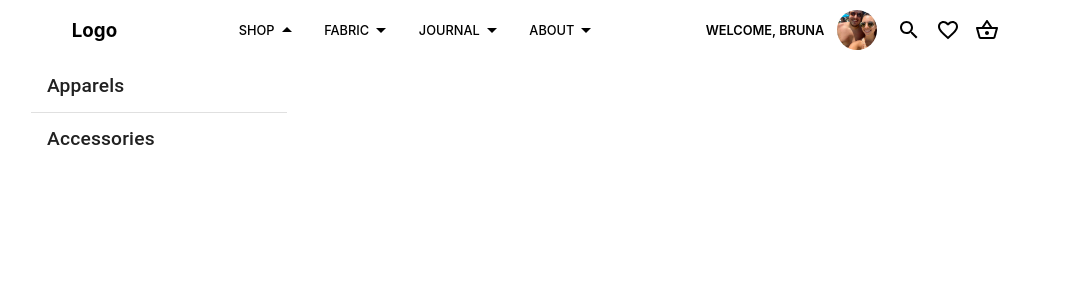
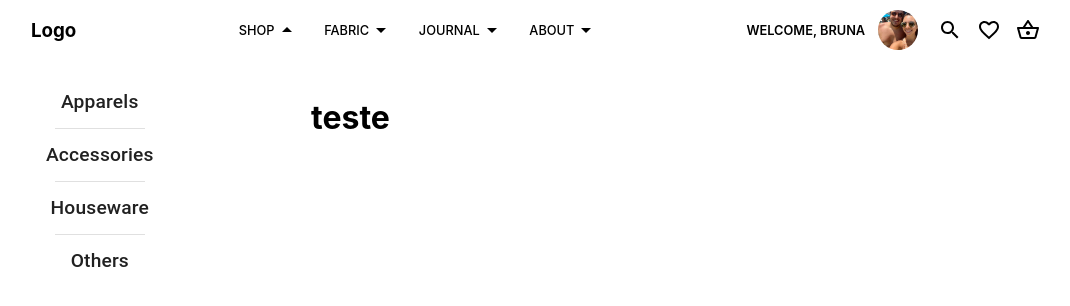
Before and after one commit to danielbeckera/ecommerce, a React (Create React App) app: page / in a window 1280 px wide. Shown: the top 306 px of the page, without its empty margins (97-1167 px from the left). Built offline with nearby package versions, Linux system fonts and the light colour scheme.

Commit message:
making header responsive, adding drawer component to stack filters when screen is mobile like and creating main shop screen component

```diff
--- a/package.json
+++ b/package.json
@@ -7,6 +7,7 @@
     "@emotion/styled": "^11.6.0",
     "@mui/icons-material": "^5.2.1",
     "@mui/material": "^5.2.3",
+    "@mui/styles": "^5.2.3",
     "@testing-library/jest-dom": "^5.11.4",
     "@testing-library/react": "^11.1.0",
     "@testing-library/user-event": "^12.1.10",
--- a/src/components/Header.js
+++ b/src/components/Header.js
@@ -7,13 +7,19 @@ import {
   ArrowDropDownOutlined,
   ArrowDropUpOutlined,
 } from "@mui/icons-material";
+import { withStyles } from "@mui/styles";
 import { Avatar } from "@mui/material";
 import photo from "../assets/image.jpg";
 
 const HeaderContainer = styled.header`
   display: flex;
-  justify-content: space-around;
+  flex-direction: column;
+  justify-content: space-between;
   align-items: center;
+  margin-bottom: 1em;
+  @media (min-width: 850px) {
+    flex-direction: row;
+  }
 `;
 
 const Navbar = styled.ul`
@@ -33,6 +39,13 @@ const AvatarSection = styled.div`
   display: flex;
 `;
 
+const WelcomeAvatarSection = styled.div`
+  display: flex;
+  @media (min-width: 850px) {
+    flex-direction: row;
+  }
+`;
+
 const WelcomeMessage = styled.p`
   margin-right: 1em;
   font-size: 0.8rem;
@@ -41,7 +54,6 @@ const WelcomeMessage = styled.p`
 
 const IconsContainer = styled.div`
   display: flex;
-  justify-content: space-between;
   align-items: center;
 `;
 
@@ -50,6 +62,7 @@ function Header() {
     <div>
       <HeaderContainer>
         <h3>Logo</h3>
+        {/* Navigation */}
         <nav>
           <Navbar>
             <NavbarItems>
@@ -70,9 +83,12 @@ function Header() {
             </NavbarItems>
           </Navbar>
         </nav>
+        {/* Avatar section */}
         <AvatarSection>
-          <WelcomeMessage>WELCOME, BRUNA</WelcomeMessage>
-          <Avatar src={photo} sx={{ marginRight: "1em" }} />
+          <WelcomeAvatarSection>
+            <WelcomeMessage>WELCOME, BRUNA</WelcomeMessage>
+            <Avatar src={photo} sx={{ marginRight: "1em" }} />
+          </WelcomeAvatarSection>
           <IconsContainer>
             <SearchOutlined sx={{ marginRight: "15px" }} />
             <FavoriteBorderOutlined sx={{ marginRight: "15px" }} />
--- /dev/null
+++ b/src/components/ItemsScreen.js
@@ -0,0 +1,11 @@
+import React from "react";
+
+function ItemsScreen() {
+  return (
+    <div>
+      <h1>teste</h1>
+    </div>
+  );
+}
+
+export default ItemsScreen;
--- a/src/components/Shop.js
+++ b/src/components/Shop.js
@@ -1,11 +1,18 @@
 import React from "react";
 import SidebarFilter from "./SidebarFilter";
+import ItemsScreen from "./ItemsScreen";
+import styled from "styled-components";
+
+const Container = styled.div`
+  display: flex;
+`;
 
 function Shop() {
   return (
-    <div>
+    <Container>
       <SidebarFilter />
-    </div>
+      <ItemsScreen />
+    </Container>
   );
 }
 
--- a/src/components/SidebarFilter.js
+++ b/src/components/SidebarFilter.js
@@ -1,12 +1,18 @@
-import React from "react";
+import React, { useState } from "react";
 import {
   Accordion,
   AccordionDetails,
   AccordionSummary,
   Typography,
+  Drawer,
+  Box,
+  List,
+  ListItem,
+  Divider,
+  Button,
 } from "@mui/material";
-import { ArrowRight } from "@mui/icons-material";
-
+import { withStyles } from "@mui/styles";
+import { ArrowRight, MenuOutlined } from "@mui/icons-material";
 import styled from "styled-components";
 
 const FlexSidebarItems = styled.div`
@@ -16,12 +22,36 @@ const FlexSidebarItems = styled.div`
 
 const Container = styled.div`
   width: 25%;
+  visibility: hidden;
+  @media (min-width: 850px) {
+    visibility: visible;
+  }
+`;
+
+const DrawerContainer = styled.div`
+  display: flex;
+  justify-content: center;
+  visibility: visible;
+  @media (min-width: 850px) {
+    visibility: hidden;
+  }
 `;
 
 function SidebarFilter() {
+  const [state, setState] = useState(false);
+
+  const toggleDrawer = (open) => (event) => {
+    setState(open);
+  };
+
   return (
-    <Container>
-      <Accordion sx={{ boxShadow: 0, width: "100%" }}>
+    // Menu
+    <React.Fragment>
+      {/* Menu Responsivo */}
+      <DrawerContainer>
+        <MenuOutlined onClick={toggleDrawer(true)} />
+        <Drawer anchor={"top"} open={state} onClose={toggleDrawer(false)}>
+          <Accordion sx={{ boxShadow: 0, width: "35%" }}>
             <AccordionSummary>
               <Typography
                 sx={{
@@ -54,7 +84,7 @@ function SidebarFilter() {
             </AccordionDetails>
           </Accordion>
           {/* Accessories */}
-      <Accordion sx={{ boxShadow: 0, width: "100%", border: 0 }}>
+          <Accordion sx={{ boxShadow: 0, width: "35%" }}>
             <AccordionSummary>
               <Typography
                 sx={{
@@ -65,6 +95,97 @@ function SidebarFilter() {
                 }}
               >
                 Accessories
+              </Typography>
+            </AccordionSummary>
+            <AccordionDetails>
+              <FlexSidebarItems>
+                <ArrowRight />
+                <Typography sx={{ fontSize: "0.7rem" }}>JEWELRY</Typography>
+              </FlexSidebarItems>
+              <FlexSidebarItems>
+                <ArrowRight />
+                <Typography sx={{ fontSize: "0.7rem" }}>SHOES</Typography>
+              </FlexSidebarItems>
+              <FlexSidebarItems>
+                <ArrowRight />
+                <Typography sx={{ fontSize: "0.7rem" }}>ACCESSORIES</Typography>
+              </FlexSidebarItems>
+            </AccordionDetails>
+          </Accordion>
+          {/* Houseware */}
+          <Accordion sx={{ boxShadow: 0, width: "35%" }}>
+            <AccordionSummary>
+              <Typography
+                sx={{
+                  width: "33%",
+                  flexShrink: 0,
+                  fontWeight: 500,
+                  fontSize: "1.2rem",
+                }}
+              >
+                Houseware
+              </Typography>
+            </AccordionSummary>
+            <AccordionDetails>
+              <FlexSidebarItems>
+                <ArrowRight />
+                <Typography sx={{ fontSize: "0.7rem" }}>DECO</Typography>
+              </FlexSidebarItems>
+              <FlexSidebarItems>
+                <ArrowRight />
+                <Typography sx={{ fontSize: "0.7rem" }}>BED</Typography>
+              </FlexSidebarItems>
+              <FlexSidebarItems>
+                <ArrowRight />
+                <Typography sx={{ fontSize: "0.7rem" }}>BEDROOM</Typography>
+              </FlexSidebarItems>
+            </AccordionDetails>
+          </Accordion>
+          {/* Others */}
+          <Accordion sx={{ boxShadow: 0, width: "35%" }}>
+            <AccordionSummary>
+              <Typography
+                sx={{
+                  width: "33%",
+                  flexShrink: 0,
+                  fontWeight: 500,
+                  fontSize: "1.2rem",
+                }}
+              >
+                Others
+              </Typography>
+            </AccordionSummary>
+            <AccordionDetails>
+              <FlexSidebarItems>
+                <ArrowRight />
+                <Typography sx={{ fontSize: "0.7rem" }}>SMARTPHONES</Typography>
+              </FlexSidebarItems>
+              <FlexSidebarItems>
+                <ArrowRight />
+                <Typography sx={{ fontSize: "0.7rem" }}>BED</Typography>
+              </FlexSidebarItems>
+              <FlexSidebarItems>
+                <ArrowRight />
+                <Typography sx={{ fontSize: "0.7rem" }}>BEDROOM</Typography>
+              </FlexSidebarItems>
+            </AccordionDetails>
+          </Accordion>
+        </Drawer>
+      </DrawerContainer>
+
+      {/* Menu browser */}
+      <Container>
+        <Accordion sx={{ boxShadow: 0, width: "35%" }}>
+          <AccordionSummary>
+            <Typography
+              sx={{
+                width: "33%",
+                flexShrink: 0,
+                fontWeight: 500,
+                fontSize: "1.2rem",
+              }}
+            >
+              Apparels
             </Typography>
           </AccordionSummary>
           <AccordionDetails>
@@ -86,7 +207,95 @@ function SidebarFilter() {
             </FlexSidebarItems>
           </AccordionDetails>
         </Accordion>
+        {/* Accessories */}
+        <Accordion sx={{ boxShadow: 0, width: "35%" }}>
+          <AccordionSummary>
+            <Typography
+              sx={{
+                width: "33%",
+                flexShrink: 0,
+                fontWeight: 500,
+                fontSize: "1.2rem",
+              }}
+            >
+              Accessories
+            </Typography>
+          </AccordionSummary>
+          <AccordionDetails>
+            <FlexSidebarItems>
+              <ArrowRight />
+              <Typography sx={{ fontSize: "0.7rem" }}>JEWELRY</Typography>
+            </FlexSidebarItems>
+            <FlexSidebarItems>
+              <ArrowRight />
+              <Typography sx={{ fontSize: "0.7rem" }}>SHOES</Typography>
+            </FlexSidebarItems>
+            <FlexSidebarItems>
+              <ArrowRight />
+              <Typography sx={{ fontSize: "0.7rem" }}>ACCESSORIES</Typography>
+            </FlexSidebarItems>
+          </AccordionDetails>
+        </Accordion>
+        {/* Houseware */}
+        <Accordion sx={{ boxShadow: 0, width: "35%" }}>
+          <AccordionSummary>
+            <Typography
+              sx={{
+                width: "33%",
+                flexShrink: 0,
+                fontWeight: 500,
+                fontSize: "1.2rem",
+              }}
+            >
+              Houseware
+            </Typography>
+          </AccordionSummary>
+          <AccordionDetails>
+            <FlexSidebarItems>
+              <ArrowRight />
+              <Typography sx={{ fontSize: "0.7rem" }}>DECO</Typography>
+            </FlexSidebarItems>
+            <FlexSidebarItems>
+              <ArrowRight />
+              <Typography sx={{ fontSize: "0.7rem" }}>BED</Typography>
+            </FlexSidebarItems>
+            <FlexSidebarItems>
+              <ArrowRight />
+              <Typography sx={{ fontSize: "0.7rem" }}>BEDROOM</Typography>
+            </FlexSidebarItems>
+          </AccordionDetails>
+        </Accordion>
+        {/* Others */}
+        <Accordion sx={{ boxShadow: 0, width: "35%" }}>
+          <AccordionSummary>
+            <Typography
+              sx={{
+                width: "33%",
+                flexShrink: 0,
+                fontWeight: 500,
+                fontSize: "1.2rem",
+              }}
+            >
+              Others
+            </Typography>
+          </AccordionSummary>
+          <AccordionDetails>
+            <FlexSidebarItems>
+              <ArrowRight />
+              <Typography sx={{ fontSize: "0.7rem" }}>SMARTPHONES</Typography>
+            </FlexSidebarItems>
+            <FlexSidebarItems>
+              <ArrowRight />
+              <Typography sx={{ fontSize: "0.7rem" }}>BED</Typography>
+            </FlexSidebarItems>
+            <FlexSidebarItems>
+              <ArrowRight />
+              <Typography sx={{ fontSize: "0.7rem" }}>BEDROOM</Typography>
+            </FlexSidebarItems>
+          </AccordionDetails>
+        </Accordion>
       </Container>
+    </React.Fragment>
   );
 }
 
```
Also changed, not shown: 2 other files (tests, documents, lock files or other folders). Lines whose indentation alone changed are shown as unchanged.
